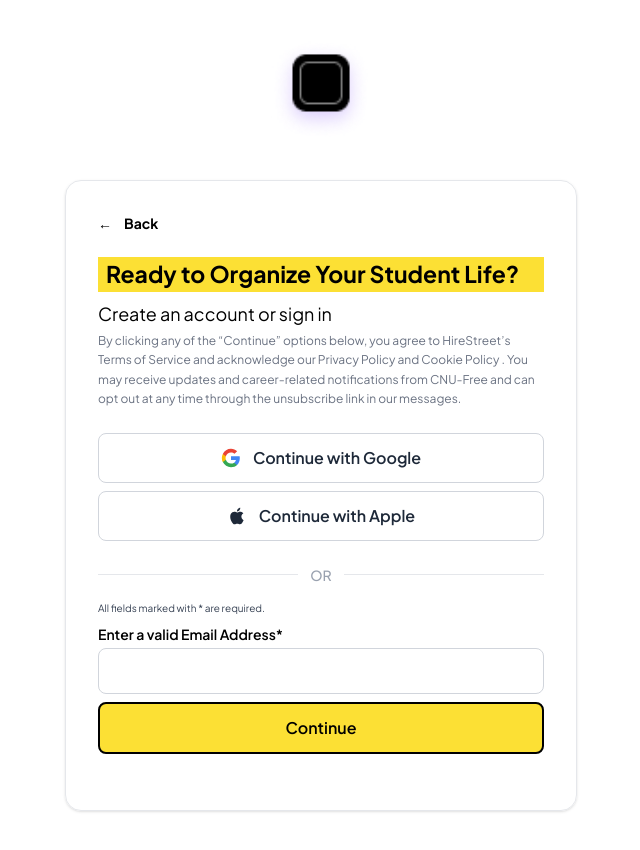
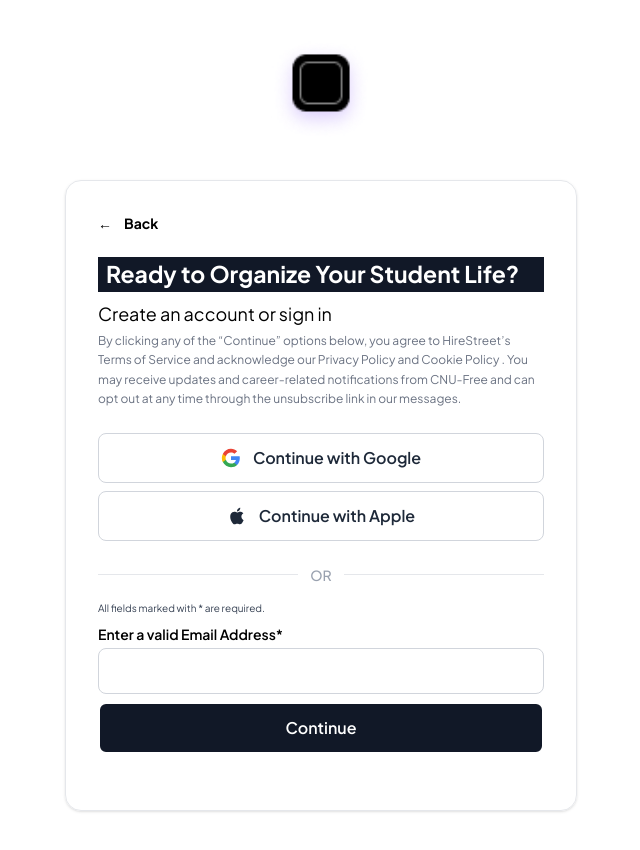
Before and after one commit to Luke-Sandigan/CNU-Free, a React (Vite) app in the folder cnufree-app/: page /SignInPage in a window 1280 px wide. Shown: the whole page, without its empty margins (319-959 px from the left). Built offline with nearby package versions, Linux system fonts and the light colour scheme.

Commit message:
Edited SignInPage

```diff
--- a/cnufree-app/src/pages/SignInPage.jsx
+++ b/cnufree-app/src/pages/SignInPage.jsx
@@ -4,7 +4,7 @@
 import GoogleIcon from '../components/GoogleIcon'
 import AppleIcon from '../components/AppleIcon'
 import BackButton from '../components/BackComponent';
-import { motion } from "framer-motion";
+// import { motion } from "framer-motion";
 // import { supabase } from '../utils/supabase'
 
 function SignInPage() {
@@ -43,7 +43,7 @@
 
     <CardWrapper>
         <BackButton to="/"/>
-        <h1 className="font-bold text-[21px] sm:text-[23px] pl-2 bg-[#FCE034]"> Ready to Organize Your Student Life? </h1>
+        <h1 className="font-bold text-[21px] sm:text-[23px] text-white pl-2 bg-[#111827]"> Ready to Organize Your Student Life? </h1>
         <p className=" text-md sm:text-[18px] mt-2 mb-1" > Create an account or sign in </p>
         <p className=" text-[12px] sm:text-[12px] text-gray-500 mb-6 leading-relaxed"> By clicking any of the “Continue” options below, you agree to HireStreet’s <a> Terms of Service  </a>
         and acknowledge our <a> Privacy Policy  </a>and <a> Cookie Policy </a>. You may receive updates and career-related notifications
@@ -77,12 +77,12 @@
             value={email}
             onChange={(e) => setEmail(e.target.value)}
             placeholder=""
-            className="w-full border text-sm border-gray-300 rounded-lg px-4 py-3 text-gray-900 focus:outline-none focus:ring-2 focus:ring-[#FCE034] focus:border-[#FCE034] mb-2 transition"
+            className="w-full border text-sm border-gray-300 rounded-lg px-4 py-3 text-gray-900 focus:outline-none focus:ring-2 focus:ring-[#111827] focus:border-[#111827] mb-2 transition"
         />
 
         <button
 
-            className="w-full bg-[#FCE034] hover:scale-105 hover:scale-105 hover:shadow-[0_0_30px_rgba(252,224,52,0.9)] border-2 font-semibold py-3 rounded-lg transition-all duration-300 ease-in-out mb-6 "
+            className="w-full bg-[#111827] text-white hover:shadow-[0_0_30px_rgba(168,85,247,0.8)] hover:scale-105 border-2 font-semibold py-3 rounded-lg transition-all duration-300 ease-in-out mb-6 "
         >
             Continue
         </button>
```
